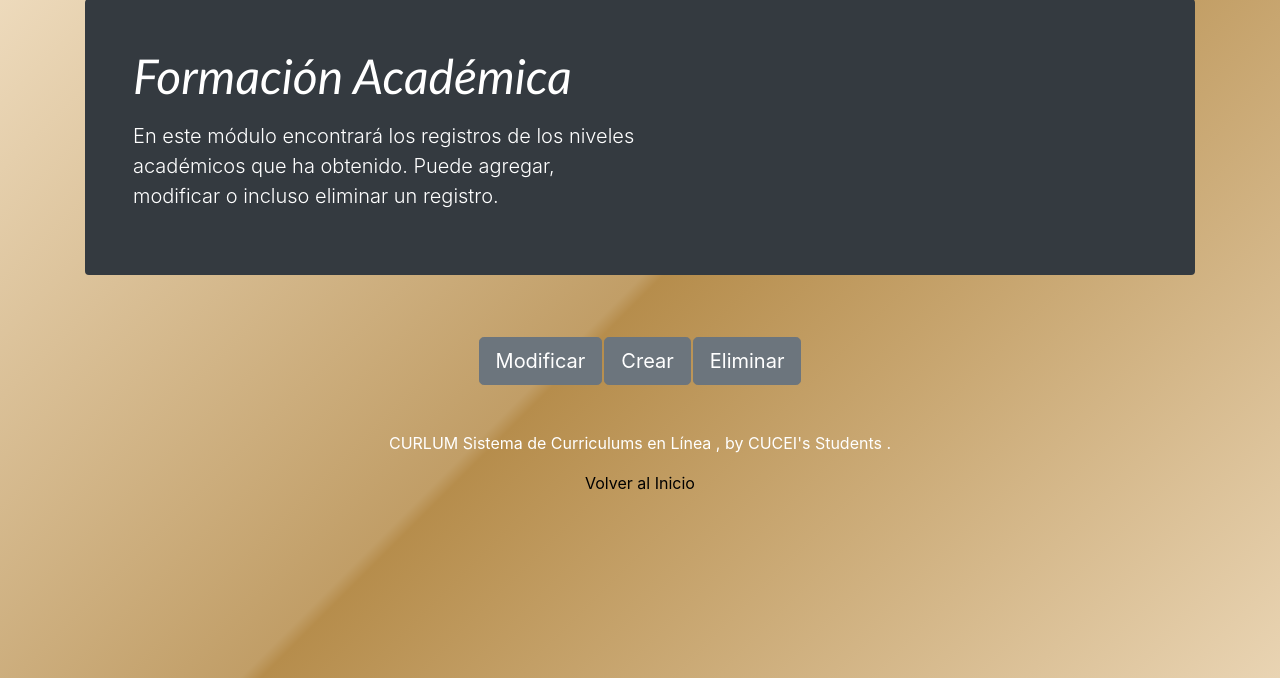
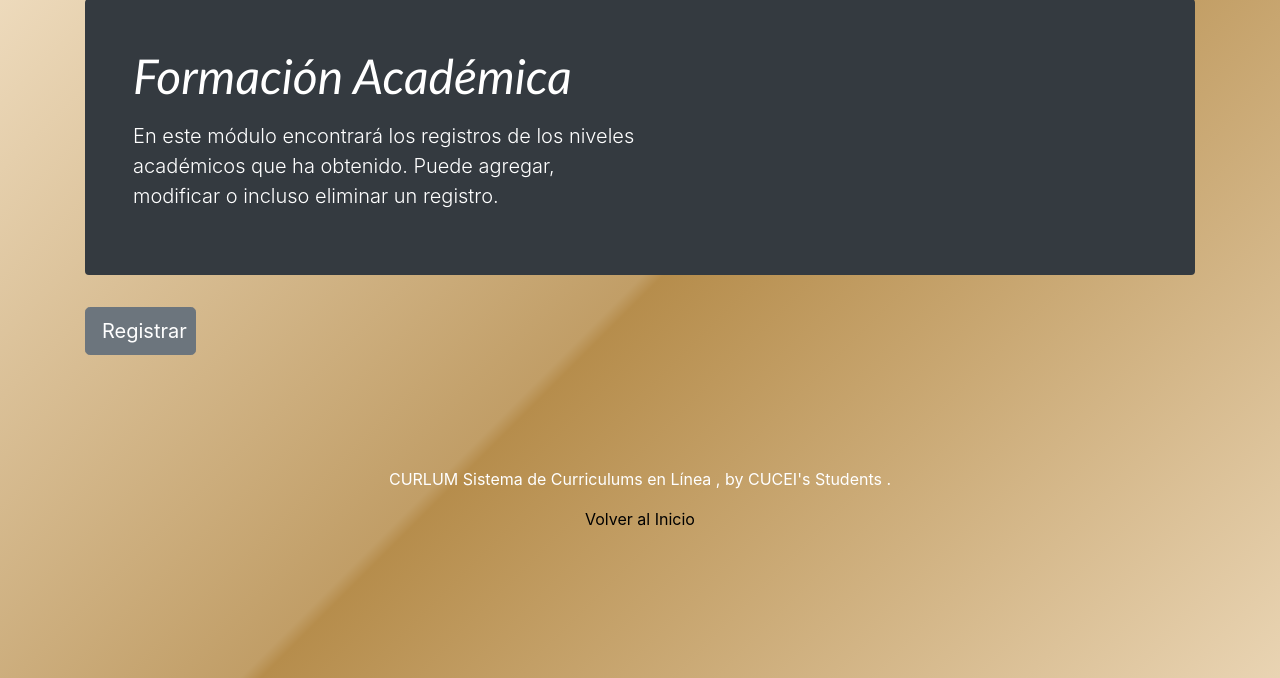
Before and after one commit to danielsalvador14/CURLUM, a PHP site: page /pro_formacion.php in a window 1280 px wide. Shown: the part 122-800 px from the top of the page. Run offline with PHP 8.4, Linux system fonts and the light colour scheme; the visitor is signed in with stand-in values (Sample User, id 1); data that the repository does not hold is empty.

Commit message:
Modificar pro_formacion.php

```diff
--- a/css/style-pro-formacion.css
+++ b/css/style-pro-formacion.css
@@ -8,10 +8,6 @@
   padding: 2px;
 }
 
-.div-table {
-  padding: 5px;
-}
-
 .tr-boton {
   margin: 0;
   padding-top: 2px;
@@ -20,3 +16,17 @@
 .lista-grado {
   text-align: left;
 }
+
+.div-boton-crear {
+  width: 10%;
+}
+
+.div-grados {
+  position: relative;
+  left: 0px;
+}
+
+#grados-registros {
+  position: relative;
+  left: 0px;
+}
--- a/pro_formacion.php
+++ b/pro_formacion.php
@@ -133,20 +133,14 @@
 					</div>
 				</div>
 
-	      <div class="div-table">
-          <center>
+	      <div>
+					<div class="div-boton-crear">
+						<a href=""><button class="btn btn-lg btn-secondary btn-block" name="crear" type="submit">Registrar</button></a>
+						<br><br><br>
+					</div>
+          <div id="grados-registros" class="div-grados">
 						<?php grados(getProfesor($_SESSION['username'])); ?>
-            <div><br></div>
-            <table>
-              <thead>
-                <tr>
-									<th><a href=""><button class="btn btn-lg btn-secondary btn-block" name="modificar" type="submit">Modificar</button></a></th>
-									<th><a href=""><button class="btn btn-lg btn-secondary btn-block" name="crear" type="submit">Crear</button></a></th>
-									<th><a href=""><button class="btn btn-lg btn-secondary btn-block" name="eliminar" onclick="eliminar()">Eliminar</button></a></th>
-                </tr>
-              </thead>
-            </table>
-          </center>
+          </div>
         </div>
 
 		    <footer class="blog-footer text-white pos-food">
```
